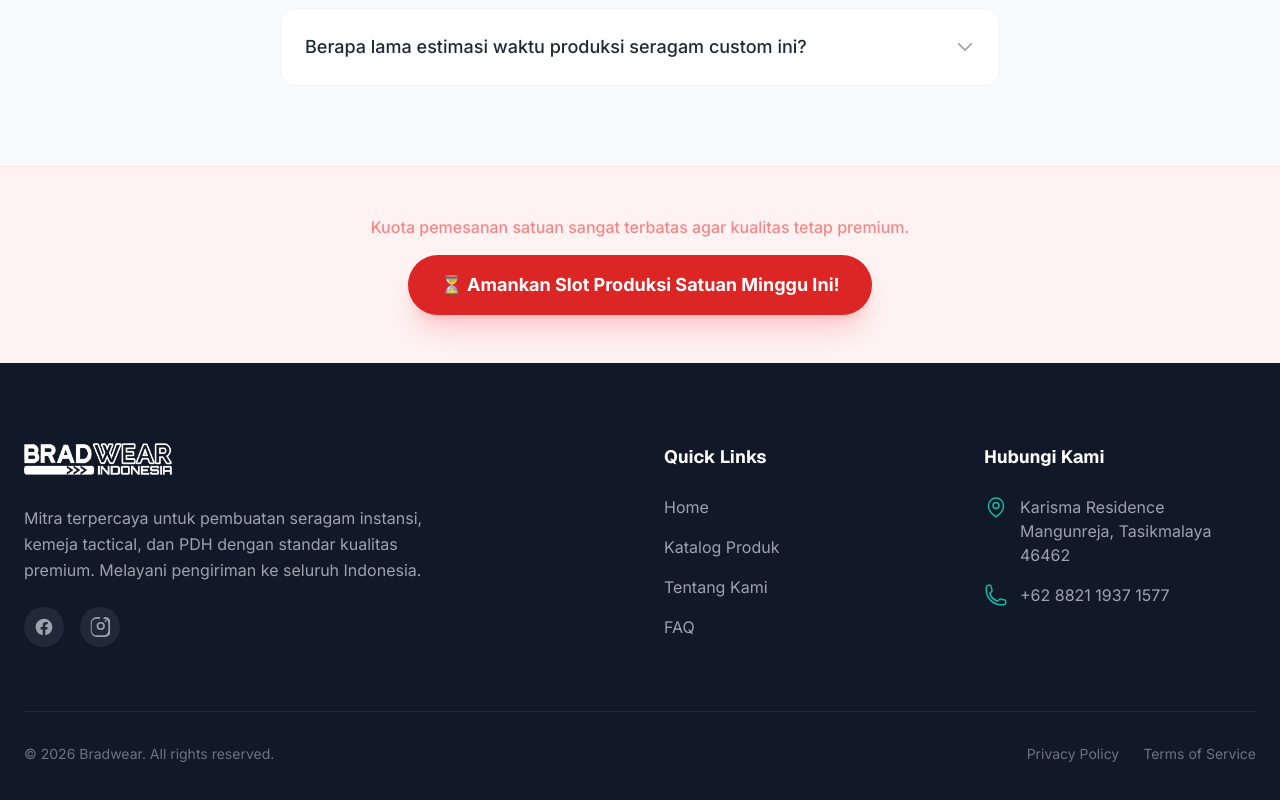
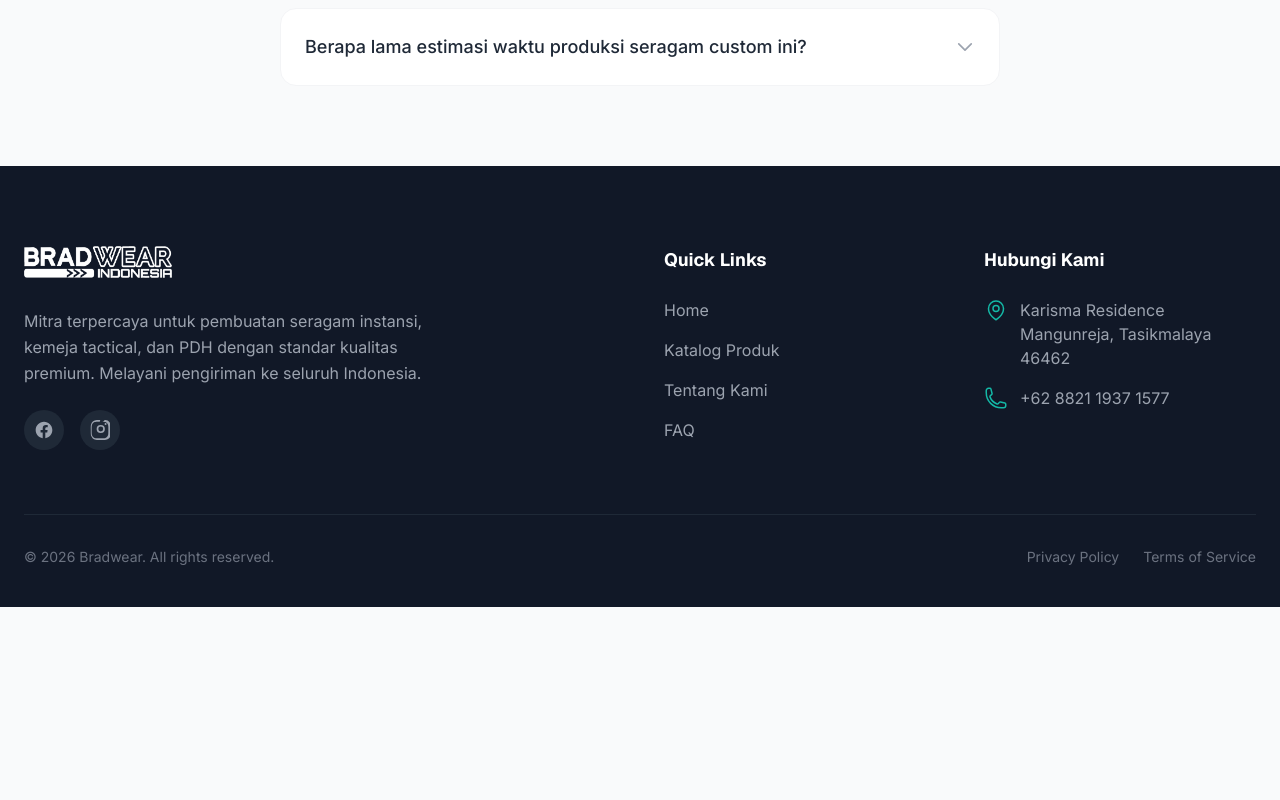
Before and after one commit to reyzikuuu/ads-bradwear, a website built with Vite: page index.html in a window 1280 px wide. Shown: the part 4801-5601 px from the top of the page. After the commit the page ends 5408 px from the top, so only its background shows below. Built offline with nearby package versions, Linux system fonts and the light colour scheme.

Commit message:
chore: remove Urgency CTA Section as requested

```diff
--- a/index.html
+++ b/index.html
@@ -1117,18 +1117,6 @@
         </div>
     </section>
 
-    <!-- Urgency CTA Section -->
-    <section class="py-12 bg-red-50 border-t border-red-100">
-        <div class="max-w-4xl mx-auto px-6 text-center">
-            <p class="text-red-500 font-medium mb-4 animate-pulse">Kuota pemesanan satuan sangat terbatas agar kualitas
-                tetap premium.</p>
-            <a href="https://wa.me/6281234567890?text=Halo%20Bradwear,%20saya%20mau%20amankan%20slot%20produksi%20satuan%20minggu%20ini"
-                target="_blank"
-                class="inline-flex items-center justify-center px-6 py-4 md:px-8 md:py-4 text-base md:text-lg font-bold text-white transition-all duration-200 bg-red-600 rounded-full hover:bg-red-700 hover:shadow-lg hover:shadow-red-500/30 transform hover:-translate-y-1 active:scale-95 shadow-red-500/20 shadow-xl">
-                ⏳ Amankan Slot Produksi Satuan Minggu Ini!
-            </a>
-        </div>
-    </section>
 
     <!-- Footer -->
     <footer id="contact" class="bg-gray-900 text-white pt-20 pb-10">
```
